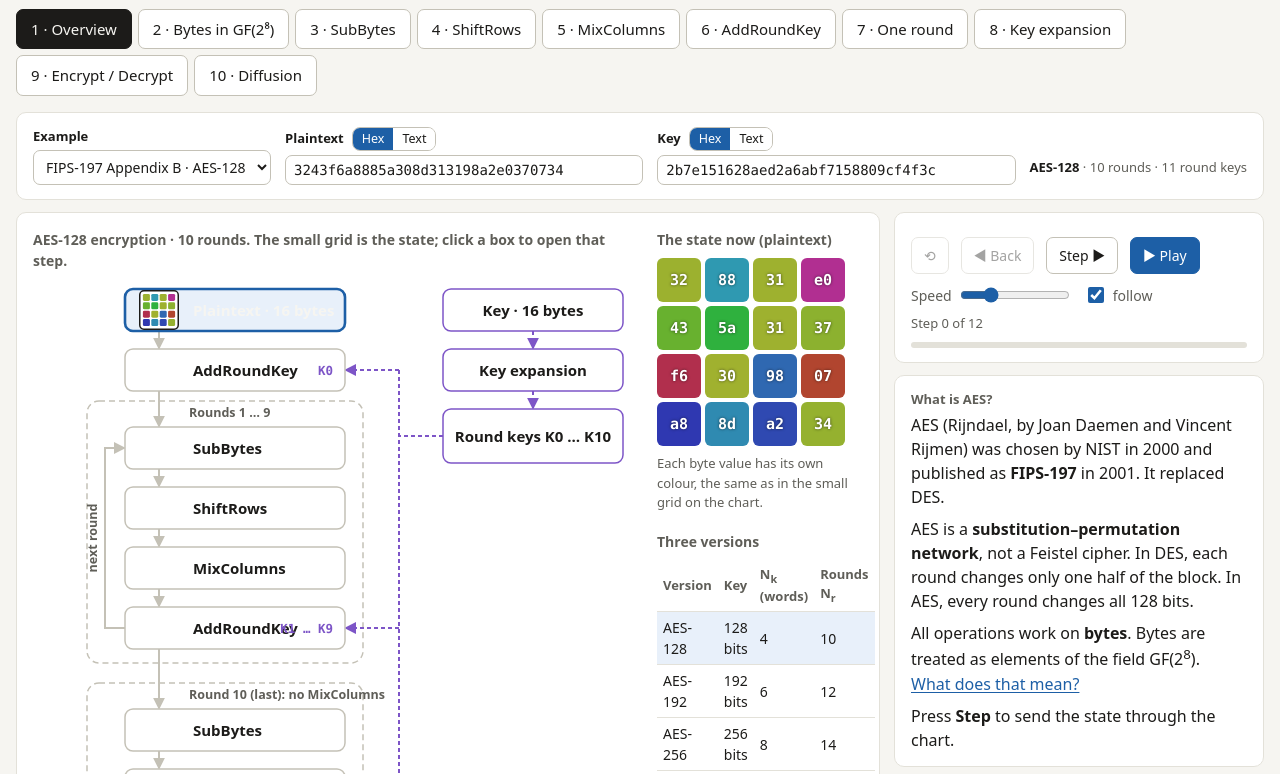
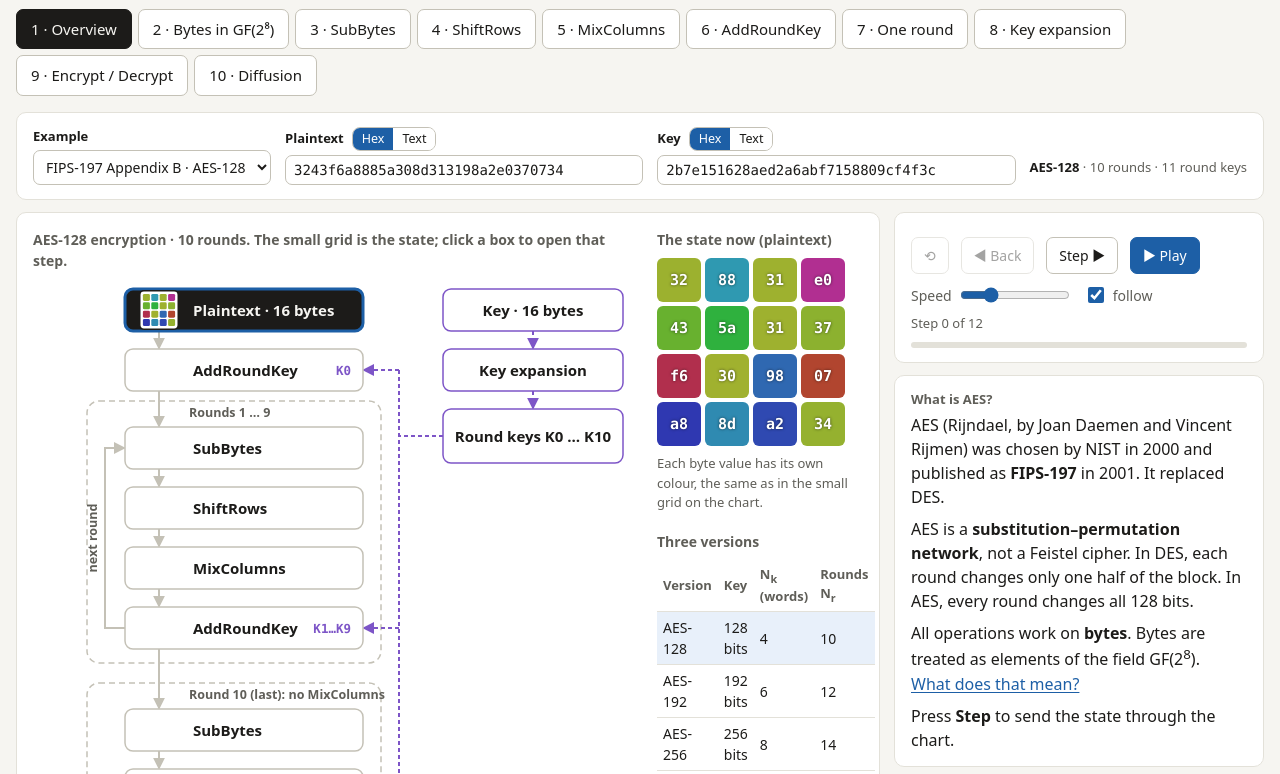
Before and after one commit to AlexGuseinov/AlexGuseinov.github.io, a plain HTML site: page teaching/crypto/demos/aes.html in a window 1280 px wide. Shown: the part 138-912 px from the top of the page. Drawn offline with Linux system fonts and the light colour scheme.

Commit message:
AES overview: readable Plaintext box when the state is on it; key label no longer overlaps AddRoundKey

```diff
--- a/teaching/crypto/demos/aes.html
+++ b/teaching/crypto/demos/aes.html
@@ -354,6 +354,7 @@ input[type=checkbox]{accent-color:var(--accent);width:16px;height:16px}
 .ovw .ob.kb{stroke:var(--key)}
 .ovw .ob.on{stroke:var(--accent);stroke-width:2.6;fill:var(--accentBg)}
 .ovw .ob.pulse{animation:opulse .4s ease-in-out infinite alternate}
+.ovw .ob.io.on,.ovw .ob.io.pulse{fill:var(--ink);stroke:var(--accent);stroke-width:3;animation:none}
 @keyframes opulse{from{fill:var(--accentBg)}to{fill:var(--panel)}}
 .ovw .ot{font:600 15px var(--sans);fill:var(--ink);dominant-baseline:central}
 .ovw .ot.io{fill:var(--bg)}
@@ -665,7 +666,7 @@ function mini(s,cs){
   return h;
 }
 // chart geometry (SVG units): main column of boxes, the state lane at x = OV.wx, the key column on the right
-const OV={W:600,H:690,bx:92,bw:220,bh:42,wx:126,tx:160,kx:410,kw:180,bus:366,
+const OV={W:600,H:690,bx:92,bw:238,bh:42,wx:126,tx:160,kx:410,kw:180,bus:366,
   y:{P:10,A0:70,SB1:148,SR1:208,MC1:268,AK1:328,SB2:430,SR2:490,AK2:550,C:628,KEY:10,EXP:70,RK:130},
   g1:[122,384],g2:[404,606],loopx:72};
 const ovc=id=>OV.y[id]+OV.bh/2;
@@ -678,8 +679,8 @@ T.ov={n:()=>D.K.Nr+3,render(k){
     <marker id="om" viewBox="0 0 10 10" refX="8.5" refY="5" markerWidth="6" markerHeight="6" orient="auto"><path class="om" d="M0,0 L10,5 L0,10 z"/></marker>
     <marker id="omk" viewBox="0 0 10 10" refX="8.5" refY="5" markerWidth="6" markerHeight="6" orient="auto"><path class="omk" d="M0,0 L10,5 L0,10 z"/></marker></defs>`;
   // round groups
-  h+=`<rect class="og" x="54" y="${OV.g1[0]}" width="276" height="${OV.g1[1]-OV.g1[0]}" rx="12"/><text class="ogl" x="${tx-4}" y="${OV.g1[0]+16}">Rounds 1 … ${Nr-1}${r?` · now round ${r}`:''}</text>`;
-  h+=`<rect class="og" x="54" y="${OV.g2[0]}" width="276" height="${OV.g2[1]-OV.g2[0]}" rx="12"/><text class="ogl" x="${tx-4}" y="${OV.g2[0]+16}">Round ${Nr} (last): no MixColumns</text>`;
+  h+=`<rect class="og" x="54" y="${OV.g1[0]}" width="294" height="${OV.g1[1]-OV.g1[0]}" rx="12"/><text class="ogl" x="${tx-4}" y="${OV.g1[0]+16}">Rounds 1 … ${Nr-1}${r?` · now round ${r}`:''}</text>`;
+  h+=`<rect class="og" x="54" y="${OV.g2[0]}" width="294" height="${OV.g2[1]-OV.g2[0]}" rx="12"/><text class="ogl" x="${tx-4}" y="${OV.g2[0]+16}">Round ${Nr} (last): no MixColumns</text>`;
   // wires on the state lane
   const dn=(a,b,w)=>arrow(`M${wx} ${OV.y[a]+bh} V${OV.y[b]-1}`,w);
   h+=dn('P','A0','a0')+dn('A0','SB1','g1')+dn('SB1','SR1','g1')+dn('SR1','MC1','g1')+dn('MC1','AK1','g1')+dn('AK1','SB2','g2')+dn('SB2','SR2','g2')+dn('SR2','AK2','g2')+dn('AK2','C','out');
@@ -695,7 +696,7 @@ T.ov={n:()=>D.K.Nr+3,render(k){
   h+=box('RK',`Round keys K0 … K${Nr}`,{x:OV.kx,w:OV.kw,h:54,cls:'kb',tx:kc,mid:1});
   // the state boxes
   h+=box('P','Plaintext · 16 bytes',{cls:'io'})+box('A0','AddRoundKey',{go:'ark',round:0,key:'K0'});
-  h+=box('SB1','SubBytes',{go:'sb',round:r})+box('SR1','ShiftRows',{go:'sr',round:r})+box('MC1','MixColumns',{go:'mc',round:r})+box('AK1','AddRoundKey',{go:'ark',round:r||1,key:r?`K${r}`:`K1 … K${Nr-1}`});
+  h+=box('SB1','SubBytes',{go:'sb',round:r})+box('SR1','ShiftRows',{go:'sr',round:r})+box('MC1','MixColumns',{go:'mc',round:r})+box('AK1','AddRoundKey',{go:'ark',round:r||1,key:r?`K${r}`:`K1…K${Nr-1}`});
   h+=box('SB2','SubBytes',{go:'sb',round:Nr})+box('SR2','ShiftRows',{go:'sr',round:Nr})+box('AK2','AddRoundKey',{go:'ark',round:Nr,key:`K${Nr}`});
   h+=box('C','Ciphertext · 16 bytes',{cls:'io'});
   h+=`<g id="ovTok" transform="translate(${wx} ${ovc(rest)})" class="mini">${mini(s,7)}</g></svg>`;
```
